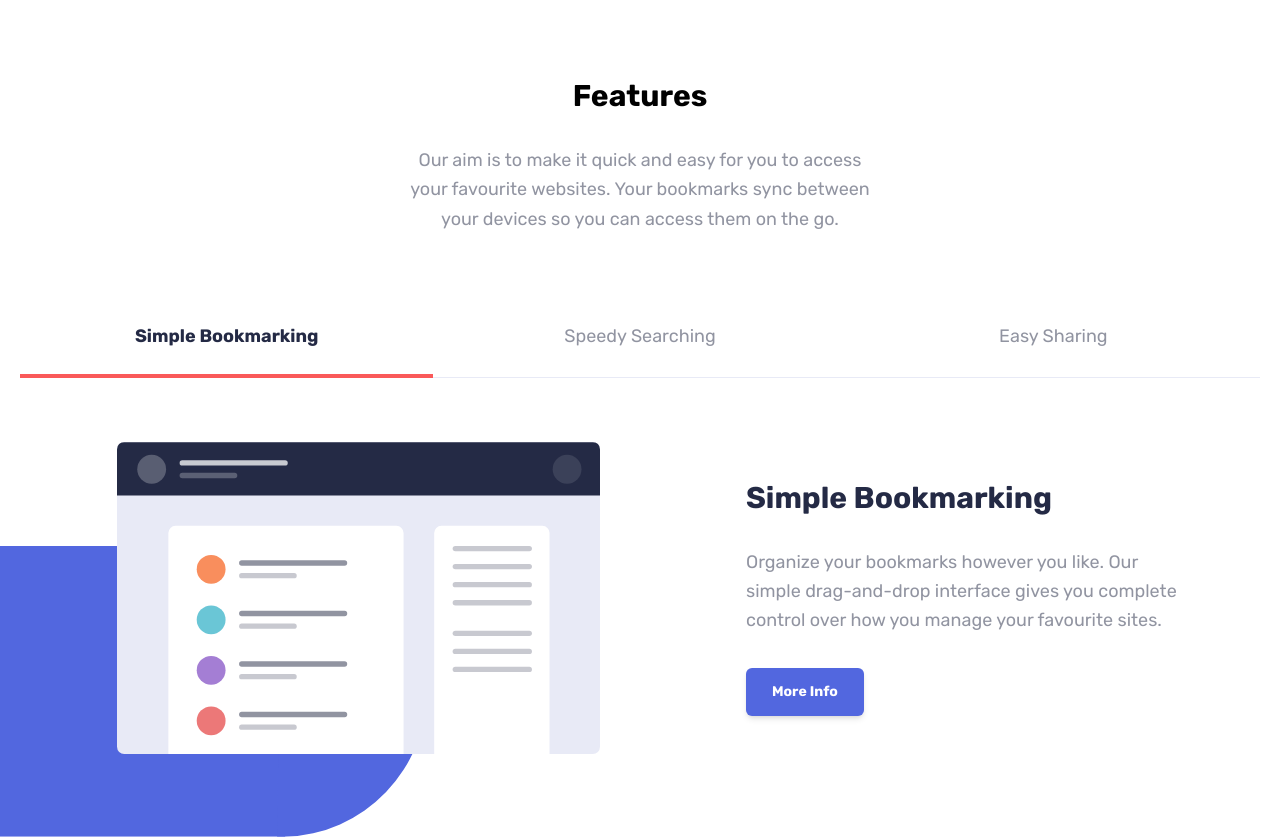
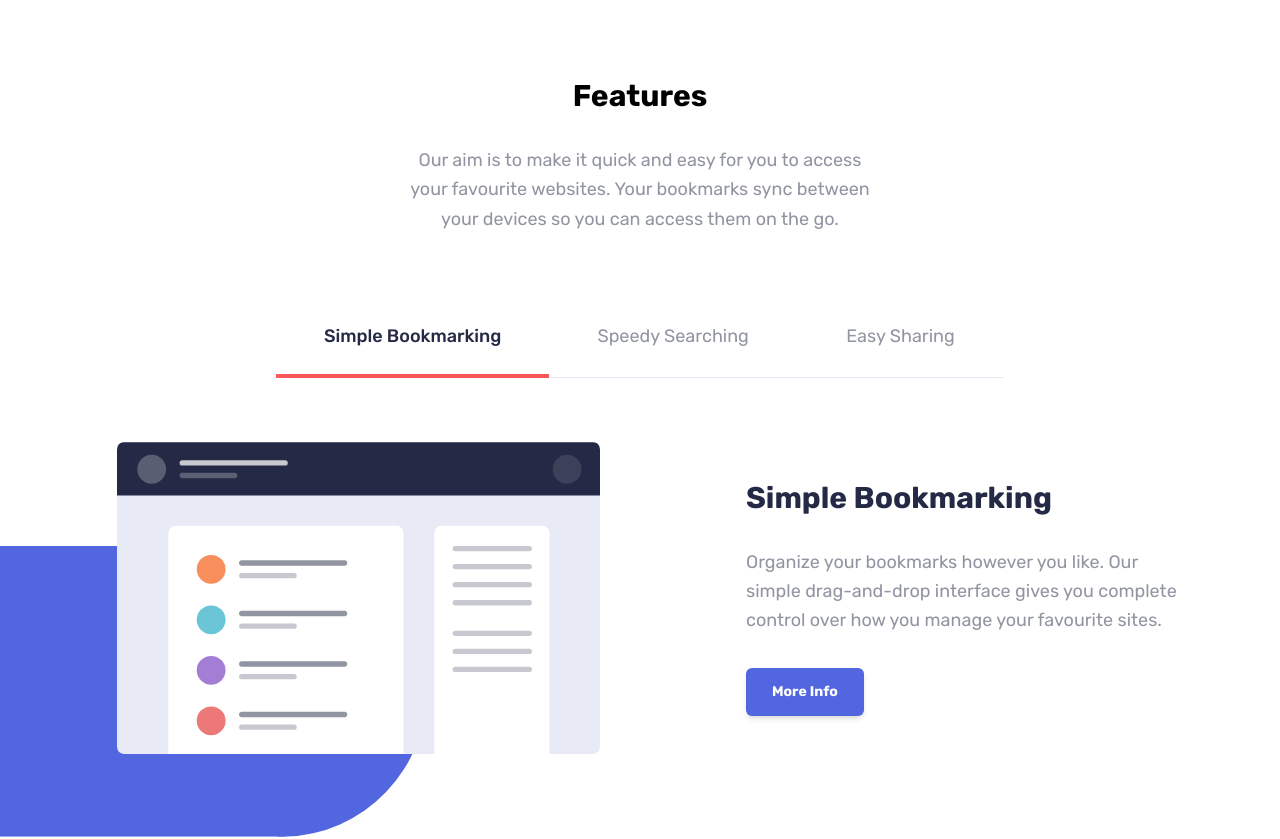
Before and after one commit to christianonoh/bookmark-app, a Next.js app: page / in a window 1280 px wide. Shown: the part 766-1605 px from the top of the page. Built offline with nearby package versions, Linux system fonts and the light colour scheme.

Commit message:
Refactor features section component

```diff
--- a/components/features/index.tsx
+++ b/components/features/index.tsx
@@ -1,43 +1,58 @@
-"use client"
+"use client";
 
-import { cx, features } from "@/utils"
-import { useState } from "react"
-import Feature from "./Feature"
+import { cx, features } from "@/utils";
+import { useState } from "react";
+import Feature from "./Feature";
 
 const FeaturesSection = () => {
-  const [selectedFeature, setSelectedFeature] = useState(1)
+  const [selectedFeature, setSelectedFeature] = useState(1);
 
   const handleClick = (feature: number) => {
-    setSelectedFeature(feature)
+    setSelectedFeature(feature);
     console.log(selectedFeature);
-  }
+  };
   return (
-    <section className='flex flex-col py-16 items-center'>
+    <section className="flex flex-col py-16 items-center">
       <h2 className="text-3xl capitalized font-bold mb-8">Features</h2>
       <p className="text-lg text-gray-medium leading-relaxed mb-16 max-w-lg text-center px-5">
-      Our aim is to make it quick and easy for you to access your favourite websites.
-  Your bookmarks sync between your devices so you can access them on the go.
-    </p>
-    <div className="flex flex-col md:flex-row px-5 mb-16 w-full">
-      <div className="border-b border-gray-light w-full md:hidden" />
-      {
-        features.map((feature, index) => (
-          <div key={index} className={cx('flex-1 text-center px-12  py-4 md:py-6 cursor-pointer whitespace-nowrap hover:text-red transition-all duration-200 ease-in-out', selectedFeature === feature.key ? 'border-b-4 border-red text-dark font-bold' : 'text-gray-medium border-b border-gray-light')} onClick={() => handleClick(feature.key)}>
+        Our aim is to make it quick and easy for you to access your favourite
+        websites. Your bookmarks sync between your devices so you can access
+        them on the go.
+      </p>
+      <div className="flex flex-col md:flex-row px-5 mb-16 w-full max-w-3xl mx-auto">
+        <div className="border-b border-gray-light w-full md:hidden" />
+        {features.map((feature, index) => (
+          <div
+            key={index}
+            className={cx(
+              "flex-1 text-center px-12  py-4 md:py-6 cursor-pointer whitespace-nowrap hover:text-red transition-all duration-200 ease-in-out",
+              selectedFeature === feature.key
+                ? "border-b-4 border-red text-dark font-medium"
+                : "text-gray-medium border-b border-gray-light"
+            )}
+            onClick={() => handleClick(feature.key)}
+          >
             {feature.title}
           </div>
-        ))
-      }
-    </div>
-    {
-        features.map((feature, index) => (
-          <div key={index} className={cx('w-full', selectedFeature === feature.key ? 'block' : 'hidden')}>
-            <Feature img={feature.img} title={feature.title} content={feature.content} />
-          </div>
-        ))
-      }
+        ))}
+      </div>
+      {features.map((feature, index) => (
+        <div
+          key={index}
+          className={cx(
+            "w-full",
+            selectedFeature === feature.key ? "block" : "hidden"
+          )}
+        >
+          <Feature
+            img={feature.img}
+            title={feature.title}
+            content={feature.content}
+          />
+        </div>
+      ))}
+    </section>
+  );
+};
 
-    </section>
-  )
-}
-
-export default FeaturesSection
+export default FeaturesSection;
```
